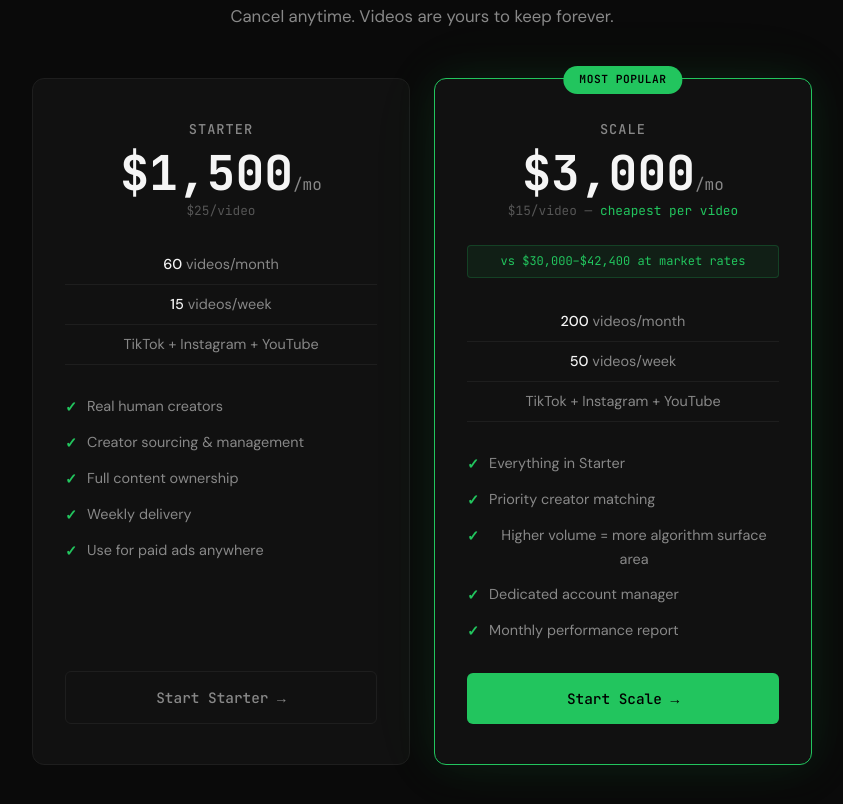
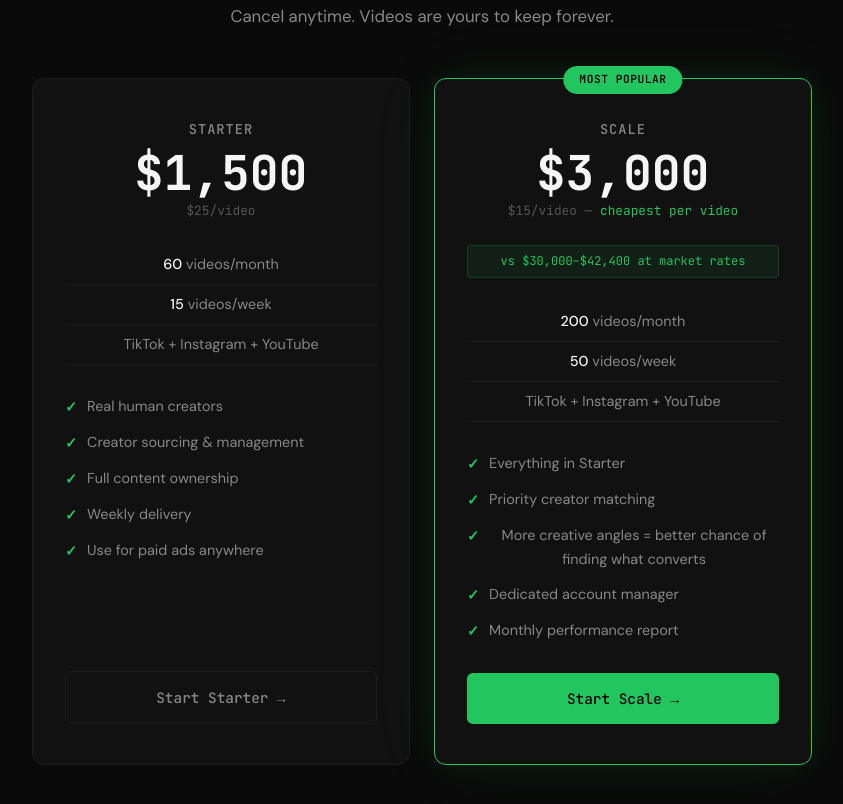
Before and after one commit to viraluxm/shiplouder, a plain HTML site: page index.html in a window 1280 px wide. Shown: the part 1977-2781 px from the top of the page, without its empty margins (218-1061 px from the left). Drawn offline with Linux system fonts and the light colour scheme.

Commit message:
Remove /mo from pricing, reframe Scale features around quality over volume

```diff
--- a/index.html
+++ b/index.html
@@ -928,7 +928,7 @@
                 <!-- STARTER -->
                 <div class="pricing-card reveal">
                     <div class="pricing-plan">starter</div>
-                    <div class="pricing-price">$1,500<span>/mo</span></div>
+                    <div class="pricing-price">$1,500</div>
                     <div class="pricing-per-video">$25/video</div>
                     <div class="pricing-detail"><strong>60</strong> videos/month</div>
                     <div class="pricing-detail"><strong>15</strong> videos/week</div>
@@ -947,7 +947,7 @@
                 <div class="pricing-card featured reveal">
                     <div class="popular-badge">MOST POPULAR</div>
                     <div class="pricing-plan">scale</div>
-                    <div class="pricing-price">$3,000<span>/mo</span></div>
+                    <div class="pricing-price">$3,000</div>
                     <div class="pricing-per-video">$15/video &mdash; <span class="cheapest">cheapest per video</span></div>
                     <div class="pricing-savings">vs $30,000&ndash;$42,400 at market rates</div>
                     <div class="pricing-detail"><strong>200</strong> videos/month</div>
@@ -956,7 +956,7 @@
                     <ul class="pricing-features">
                         <li><span class="check">&#10003;</span> Everything in Starter</li>
                         <li><span class="check">&#10003;</span> Priority creator matching</li>
-                        <li><span class="check">&#10003;</span> Higher volume = more algorithm surface area</li>
+                        <li><span class="check">&#10003;</span> More creative angles = better chance of finding what converts</li>
                         <li><span class="check">&#10003;</span> Dedicated account manager</li>
                         <li><span class="check">&#10003;</span> Monthly performance report</li>
                     </ul>
```
